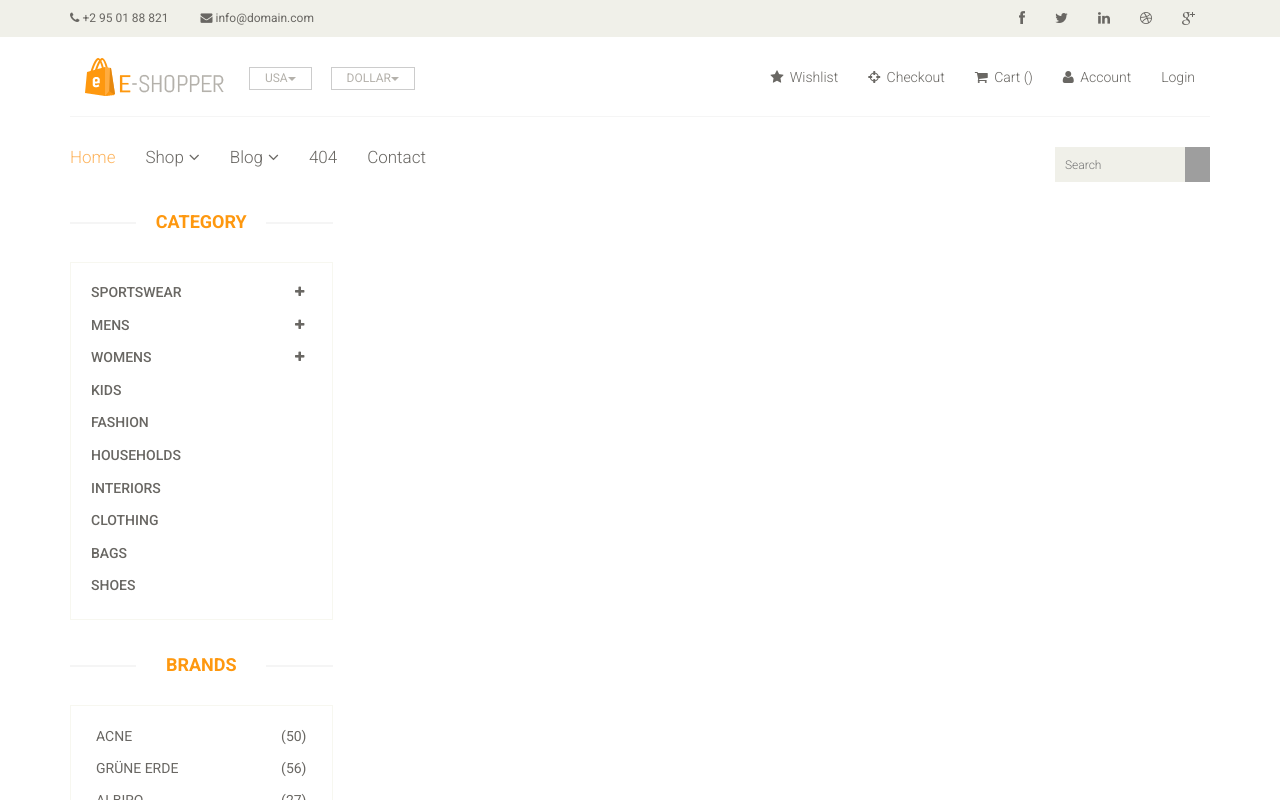
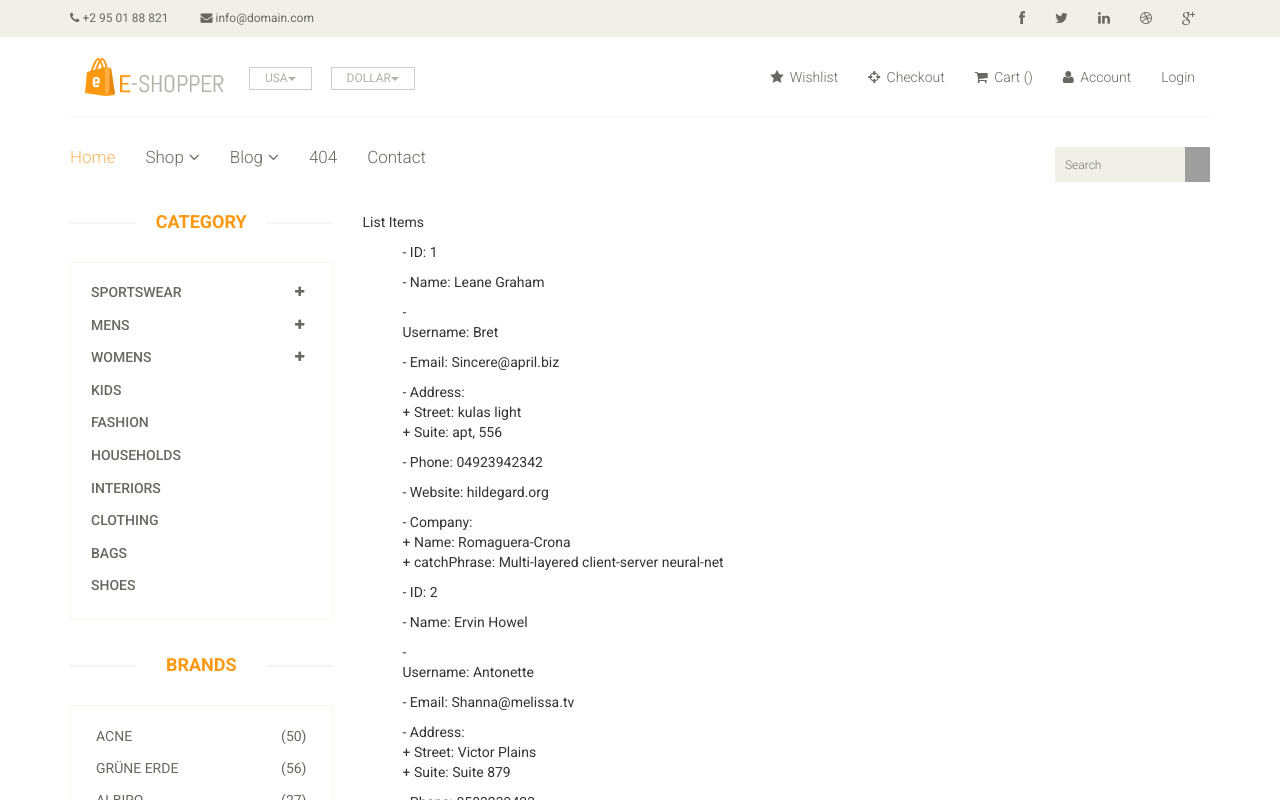
Before and after one commit to thanminhhy/my-react-app, a React (Vite) app: page /bai31 in a window 1280 px wide. Shown: the top 800 px of the page. Built offline with nearby package versions, Linux system fonts and the light colour scheme; grey boxes are pictures that could not be loaded.

Commit message:
Render Array containing multi level object

```diff
--- /dev/null
+++ b/src/components/bai31/A.jsx
@@ -0,0 +1,40 @@
+import RenderData from "./B";
+function A() {
+  const data = [
+    {
+      id: 1,
+      name: "Leane Graham",
+      username: "Bret",
+      email: "Sincere@april.biz",
+      address: { street: "kulas light", suite: "apt, 556" },
+      phone: "04923942342",
+      website: "hildegard.org",
+      company: {
+        name: "Romaguera-Crona",
+        catchPhrase: "Multi-layered client-server neural-net",
+      },
+    },
+    {
+      id: 2,
+      name: "Ervin Howel",
+      username: "Antonette",
+      email: "Shanna@melissa.tv",
+      address: { street: "Victor Plains", suite: "Suite 879" },
+      phone: "0583239423",
+      website: "anastasia.net",
+      company: {
+        name: "Deckow-Crist",
+        catchPhrase: "Proactive didactic contingency",
+      },
+    },
+  ];
+
+  return (
+    // Truyền dữ liệu sang component B qua props tên là data
+    <div>
+      <RenderData data={data} />;
+    </div>
+  );
+}
+
+export default A;
--- /dev/null
+++ b/src/components/bai31/B.jsx
@@ -0,0 +1,41 @@
+function RenderData(props) {
+  function render() {
+    const { data = [] } = props;
+
+    if (data.length > 0) {
+      return data.map((item, key) => {
+        return (
+          <li key={key}>
+            <p>- ID: {item.id}</p>
+            <p>- Name: {item.name}</p>-<p>Username: {item.username}</p>
+            <p>- Email: {item.email}</p>
+            <p>
+              - Address:
+              <br />
+              <span>+ Street: {item.address.street}</span>
+              <br />
+              <span>+ Suite: {item.address.suite}</span>
+            </p>
+            <p>- Phone: {item.phone}</p>
+            <p>- Website: {item.website}</p>
+            <p>
+              - Company:
+              <br />+ Name: {item.company.name}
+              <br />+ catchPhrase: {item.company.catchPhrase}
+            </p>
+          </li>
+        );
+      });
+    }
+    return <p>Không có dữ liệu</p>;
+  }
+
+  return (
+    <div>
+      <p>List Items</p>
+      <ul>{render()}</ul>
+    </div>
+  );
+}
+
+export default RenderData;
--- a/src/main.jsx
+++ b/src/main.jsx
@@ -18,6 +18,7 @@ import Vdu3 from "./components/bai11/Vdu3.jsx";
 import NumberList from "./components/bai12/NumberList.jsx";
 import ArrayMap from "./components/bai12/ArrayMap.jsx";
 import ObjectMap from "./components/bai12/ObjectMap.jsx";
+import A from "./components/bai31/A.jsx";
 
 const arr = ["iphone 1", "iphone 2", "iphone 3", "iphone 4"];
 const obj = {
@@ -39,6 +40,7 @@ createRoot(document.getElementById("root")).render(
           <Route path="bai12_1" element={<NumberList arr={arr} />} />
           <Route path="bai12_2" element={<ArrayMap arr={arr} />} />
           <Route path="bai12_3" element={<ObjectMap obj={obj} />} />
+          <Route path="bai31" element={<A />} />
         </Routes>
       </App>
     </BrowserRouter>
```
